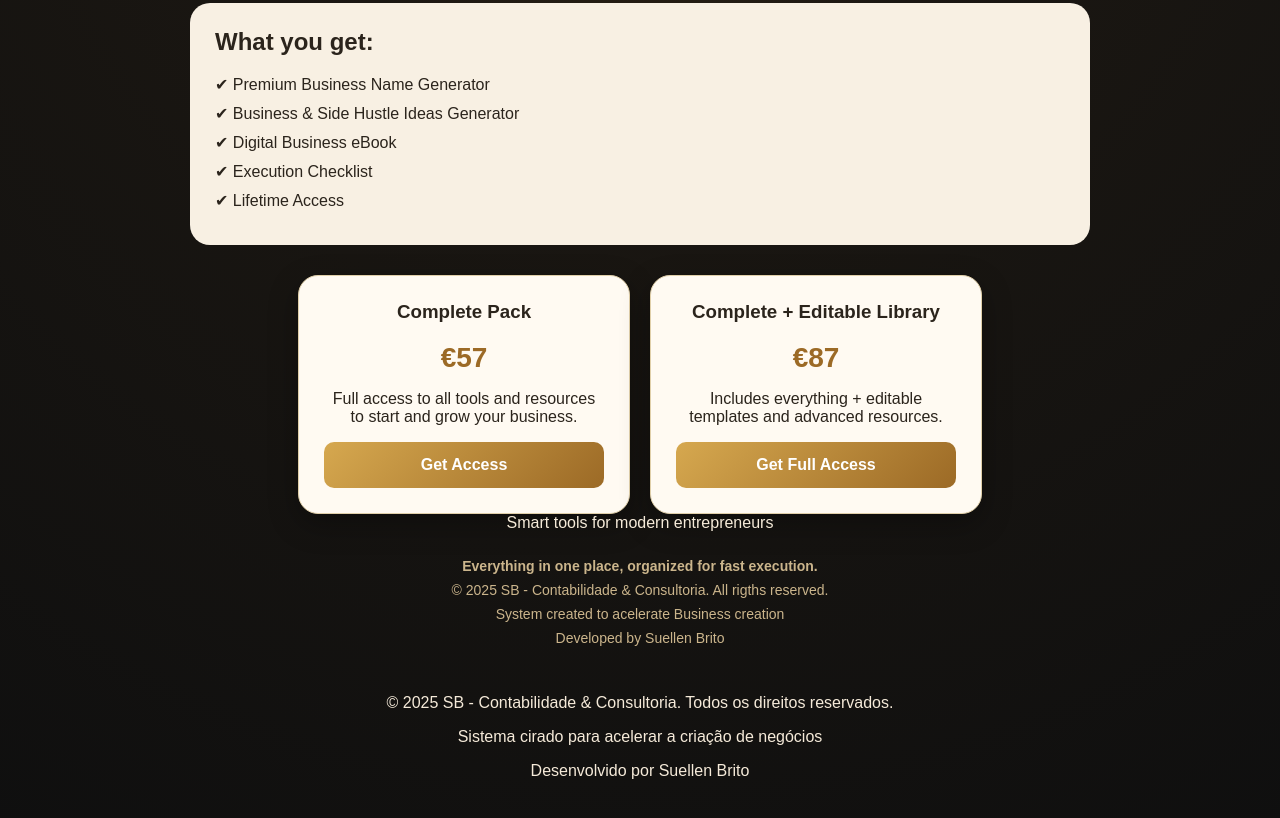
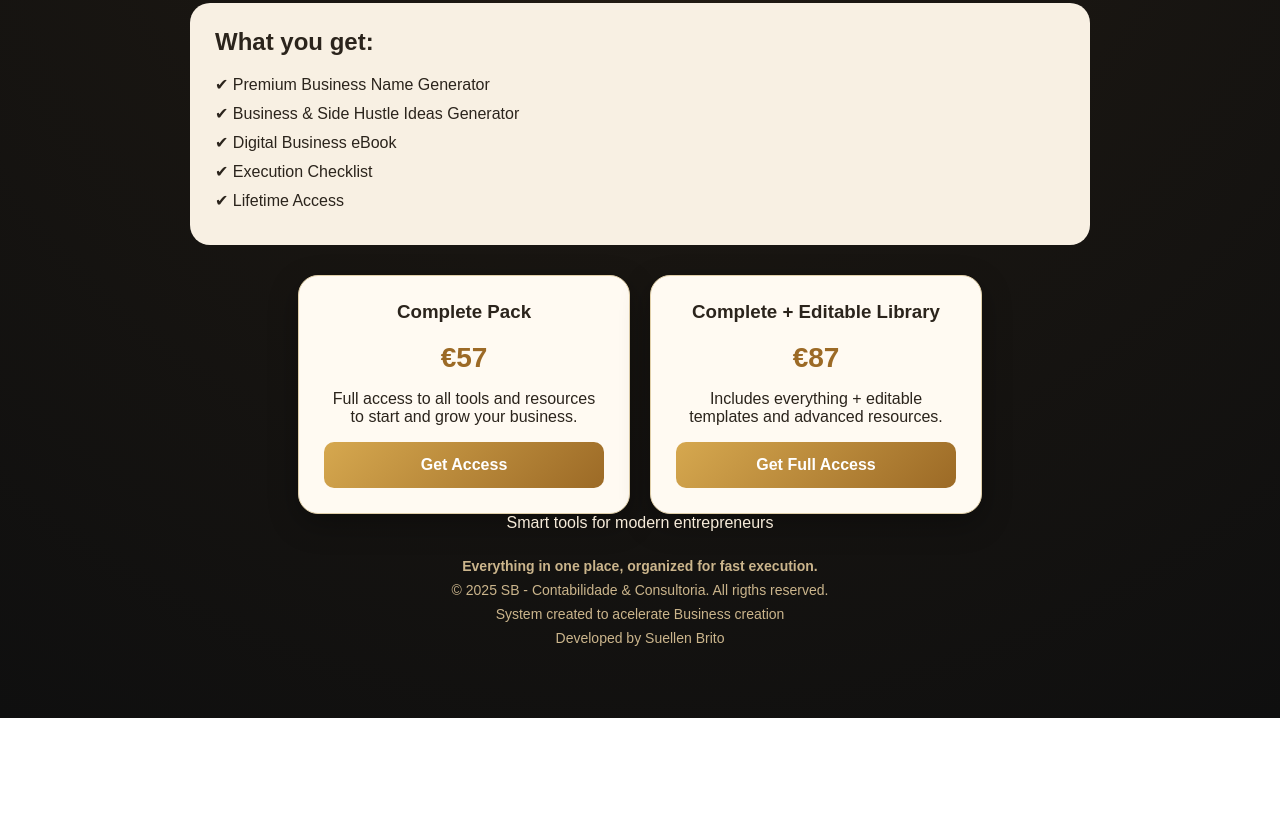
Before and after one commit to britocynn/premium-business-pack, a website: page index.html in a window 1280 px wide. Shown: the part 286-1104 px from the top of the page. After the commit the page ends 1004 px from the top, so only its background shows below. Drawn offline with nearby package versions, Linux system fonts and the light colour scheme.

Commit message:
Update index.html

```diff
--- a/index.html
+++ b/index.html
@@ -345,12 +345,5 @@ async function buyPlan(plan) {
   window.location.href = `/members.html?checkout=1&plan=${plan}`;
 }
   </script>
-<footer class="footer">
-  <div class="footer-content">
-    <p>© 2025 SB - Contabilidade & Consultoria. Todos os direitos reservados.</p>
-    <p class="footer-sub">Sistema cirado para acelerar a criação de negócios</p>
-    <p class="footer-sub">Desenvolvido por Suellen Brito</p>
-  </div>
-</footer>
 </body>
 </html>
```
